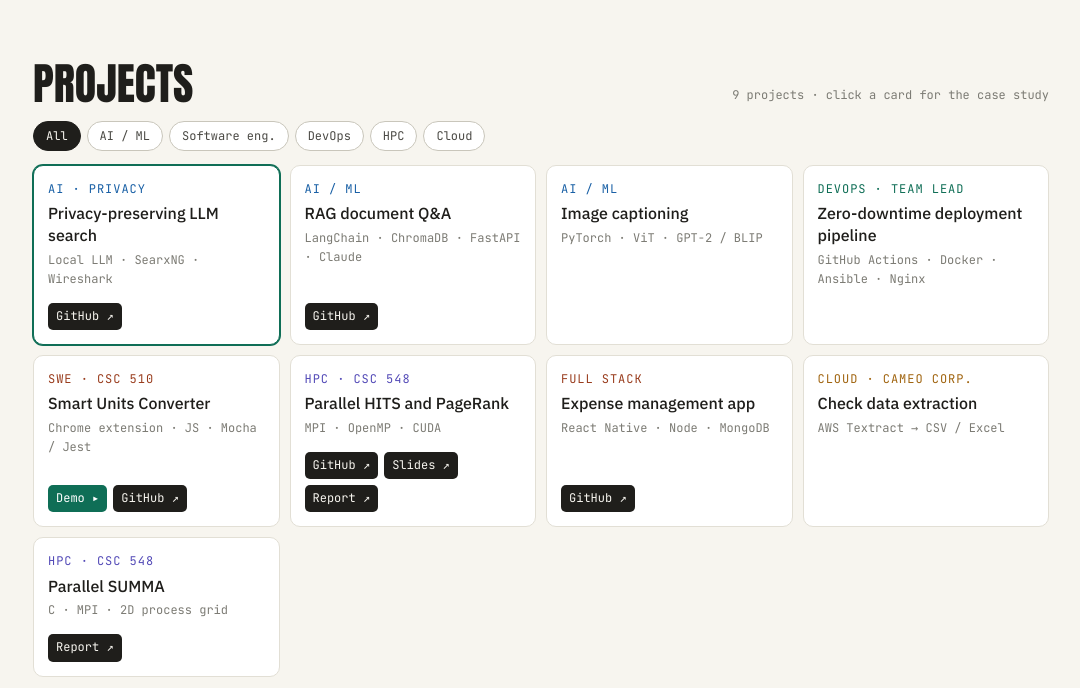
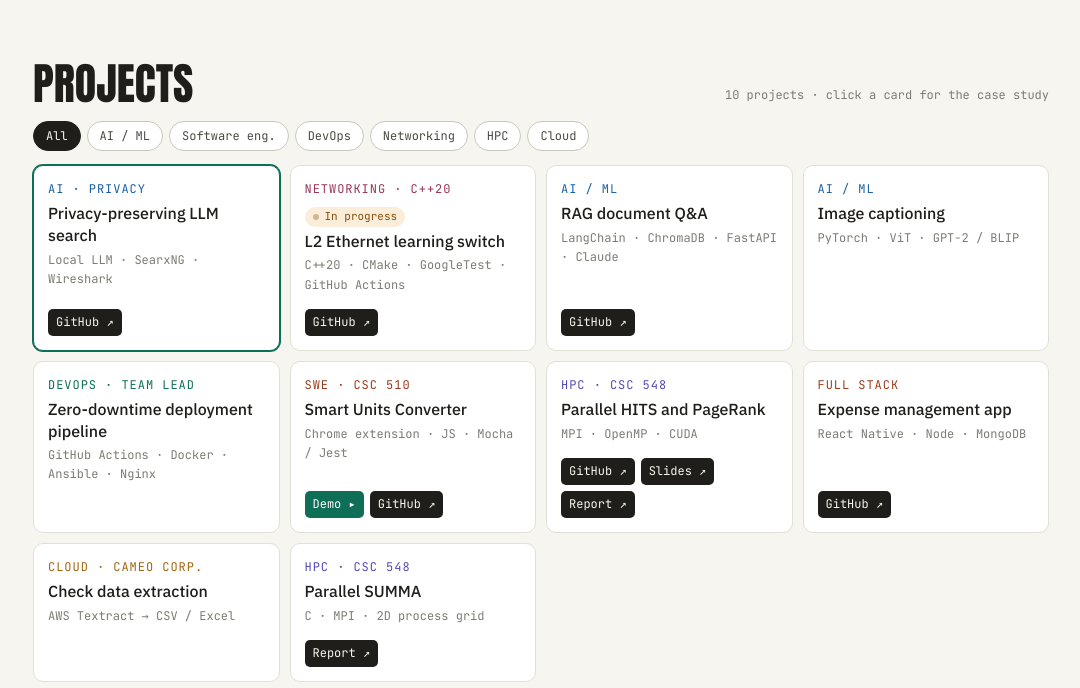
Before and after one commit to Sanjaeyss/portfolio-website, a website: page index.html in a window 1280 px wide. Shown: the part 1605-2293 px from the top of the page, without its empty margins (99-1179 px from the left). Drawn offline with nearby package versions, Linux system fonts and the light colour scheme.

Commit message:
Add L2 Ethernet learning switch project and Networking filter
- New in-progress project with case study and GitHub link
- Networking filter under Projects; status badge for in-progress work
- Networking skills group; CMake and GoogleTest added

Co-Authored-By: Claude Opus 5.5 <noreply@anthropic.com>

```diff
--- a/content.js
+++ b/content.js
@@ -89,12 +89,14 @@ window.CONTENT = {
     { id: "ml", label: "AI / ML" },
     { id: "swe", label: "Software eng." },
     { id: "ops", label: "DevOps" },
+    { id: "net", label: "Networking" },
     { id: "hpc", label: "HPC" },
     { id: "cloud", label: "Cloud" }
   ],
 
   // The first project is the case study shown when the page loads.
   // links: github, slides, report, demo. Leave "" to hide a button.
+  // status: optional, e.g. "In progress". Shows a badge and labels the last section "Status".
   projects: [
     {
       id: "privacy-search",
@@ -118,6 +120,31 @@ window.CONTENT = {
           "Built the benchmarks, which run the same 50 queries through the local agent, Google Custom Search and OpenAI, log every outgoing request, time search and LLM steps separately, and can record a Wireshark capture. Built the privacy analyzer, which flags external domains, leaked query text, fingerprinting headers, API keys in URLs and session IDs, then scores each system and generates a privacy label.",
         result:
           "Side-by-side privacy labels for the local and cloud setups: what data leaves the device, who can see it, and a 0–100 score." // TODO: add the actual scores, e.g. "Local scored 100 vs. OpenAI 41."
+      }
+    },
+    {
+      id: "l2-switch",
+      title: "L2 Ethernet learning switch",
+      category: "net",
+      tag: "Networking · C++20",
+      status: "In progress",
+      stack: "C++20 · CMake · GoogleTest · GitHub Actions",
+      links: { github: "https://github.com/Sanjaeyss/l2-switch", slides: "", report: "", demo: "" },
+      caseStudy: {
+        heading: "A software Ethernet switch in modern C++",
+        meta: "Networking · C++20 · Individual project",
+        metrics: [
+          ["802.1Q", "VLAN tag parsing"],
+          ["300 s", "MAC entry aging"],
+          ["20", "GoogleTest unit tests"],
+          ["2", "CI platforms: Linux, macOS"]
+        ],
+        problem:
+          "Switching hardware decides what to do with every frame at line rate, which hides how Layer 2 forwarding actually works. Building the switch in software makes each step visible and testable.",
+        whatIDid:
+          "Wrote a zero-copy Ethernet II parser with std::span that reads 802.1Q VLAN tags (priority, DEI, VLAN ID) and returns error codes instead of throwing, which suits a per-packet path. Built a MAC learning table keyed by (VLAN, MAC) with 300-second aging, host-move detection, per-port flushes and a size limit, and it never learns multicast source addresses. Aging is tested without real waiting because the current time is passed in.",
+        result:
+          "Frame parsing and MAC learning are done, with 20 unit tests that run on Linux and macOS on every push. Next: a forwarding engine that decides to forward, flood or drop each frame, then access and trunk VLAN ports, IPv4 longest-prefix-match routing and a SAI-style hardware abstraction layer."
       }
     },
     {
@@ -326,11 +353,12 @@ window.CONTENT = {
   ],
 
   skills: [
-    { group: "Languages", items: ["Python", "Java", "C++", "C", "JavaScript", "SQL", "HTML/CSS"] },
+    { group: "Languages", items: ["Python", "Java", "C++20", "C", "JavaScript", "SQL", "HTML/CSS"] },
+    { group: "Networking", items: ["Ethernet II", "802.1Q VLANs", "MAC learning", "Wireshark"] },
     { group: "AI and ML", items: ["PyTorch", "LangChain", "ChromaDB", "RAG", "Local LLMs", "Reinforcement learning", "Pandas"] },
     {
       group: "Engineering",
-      items: ["Node.js", "Express", "React", "Vue.js", "FastAPI", "GitHub Actions", "Docker", "Podman", "Ansible", "MongoDB", "Mocha / Jest", "MPI", "CUDA"]
+      items: ["Node.js", "Express", "React", "Vue.js", "FastAPI", "GitHub Actions", "Docker", "Podman", "Ansible", "MongoDB", "Mocha / Jest", "CMake", "GoogleTest", "MPI", "CUDA"]
     }
   ],
 
--- a/script.js
+++ b/script.js
@@ -91,7 +91,10 @@
       return `
       <div class="card pcard" data-id="${esc(pr.id)}" data-cat="${esc(pr.category)}">
         <button class="pcard-open" type="button" aria-label="Show case study: ${esc(pr.title)}"></button>
-        <span class="pcard-tag" style="color:${catColor(pr.category)}">${esc(pr.tag)}</span>
+        <span class="pcard-top">
+          <span class="pcard-tag" style="color:${catColor(pr.category)}">${esc(pr.tag)}</span>
+          ${pr.status ? `<span class="status-pill">${esc(pr.status)}</span>` : ''}
+        </span>
         <span class="pcard-title">${esc(pr.title)}</span>
         <span class="pcard-stack">${esc(pr.stack)}</span>
         ${links ? `<div class="links">${links}</div>` : ''}
@@ -110,12 +113,12 @@
         <span class="cap">Case study · ${esc(cs.meta)}</span>
         ${links ? `<div class="links">${links}</div>` : ''}
       </div>
-      <h3>${esc(cs.heading)}</h3>
+      <h3>${esc(cs.heading)}${pr.status ? ` <span class="status-pill">${esc(pr.status)}</span>` : ''}</h3>
       <div class="metrics">${cs.metrics.filter((m) => m[0]).map((m) => `<div class="metric"><div class="metric-v">${esc(m[0])}</div><div class="metric-l">${esc(m[1])}</div></div>`).join('')}</div>
       <div class="pwr">
         <div><div class="cap label-accent">Problem</div><p>${esc(cs.problem)}</p></div>
         <div><div class="cap label-accent">What I did</div><p>${esc(cs.whatIDid)}</p></div>
-        <div><div class="cap label-accent">Result</div><p>${esc(cs.result)}</p></div>
+        <div><div class="cap label-accent">${pr.status ? 'Status and next steps' : 'Result'}</div><p>${esc(cs.result)}</p></div>
       </div>`;
     if (scroll) {
       const r = $('case').getBoundingClientRect();
--- a/styles.css
+++ b/styles.css
@@ -19,6 +19,9 @@
   --cat-ops: #0f6e56;
   --cat-hpc: #534ab7;
   --cat-cloud: #a0640f;
+  --cat-net: #993556;
+  --wip: #854f0b;
+  --wip-soft: #faeeda;
 
   --f-display: "Anton", "Impact", "Arial Narrow", sans-serif;
   --f-body: "IBM Plex Sans", system-ui, -apple-system, "Segoe UI", sans-serif;
@@ -49,6 +52,9 @@
     --cat-ops: #5dcaa5;
     --cat-hpc: #afa9ec;
     --cat-cloud: #ef9f27;
+    --cat-net: #ed93b1;
+    --wip: #fac775;
+    --wip-soft: #3a2a10;
     color-scheme: dark;
   }
 }
@@ -71,6 +77,9 @@
   --cat-ops: #5dcaa5;
   --cat-hpc: #afa9ec;
   --cat-cloud: #ef9f27;
+  --cat-net: #ed93b1;
+  --wip: #fac775;
+  --wip-soft: #3a2a10;
   color-scheme: dark;
 }
 
@@ -375,6 +384,24 @@ a { color: inherit; }
 .pcard[aria-current="true"] { border-color: var(--accent); box-shadow: 0 0 0 1px var(--accent); }
 .pcard.dim { opacity: 0.28; }
 .pcard-tag { font-family: var(--f-mono); font-size: 12px; letter-spacing: 0.08em; text-transform: uppercase; }
+.pcard-top { display: flex; justify-content: space-between; align-items: center; gap: 8px; flex-wrap: wrap; }
+.status-pill {
+  display: inline-flex;
+  align-items: center;
+  gap: 6px;
+  font-family: var(--f-mono);
+  font-size: 11px;
+  font-weight: 400;
+  letter-spacing: 0;
+  line-height: 1.4;
+  color: var(--wip);
+  background: var(--wip-soft);
+  border-radius: 99px;
+  padding: 2px 8px;
+  vertical-align: middle;
+  white-space: nowrap;
+}
+.status-pill::before { content: ""; width: 6px; height: 6px; border-radius: 50%; background: currentColor; animation: pulse 2s ease-in-out infinite; }
 .pcard-title { color: var(--ink); font-weight: 500; font-size: 16px; line-height: 1.35; }
 .pcard-stack { font-family: var(--f-mono); font-size: 12px; color: var(--ink-3); }
 .pcard-open {
```
